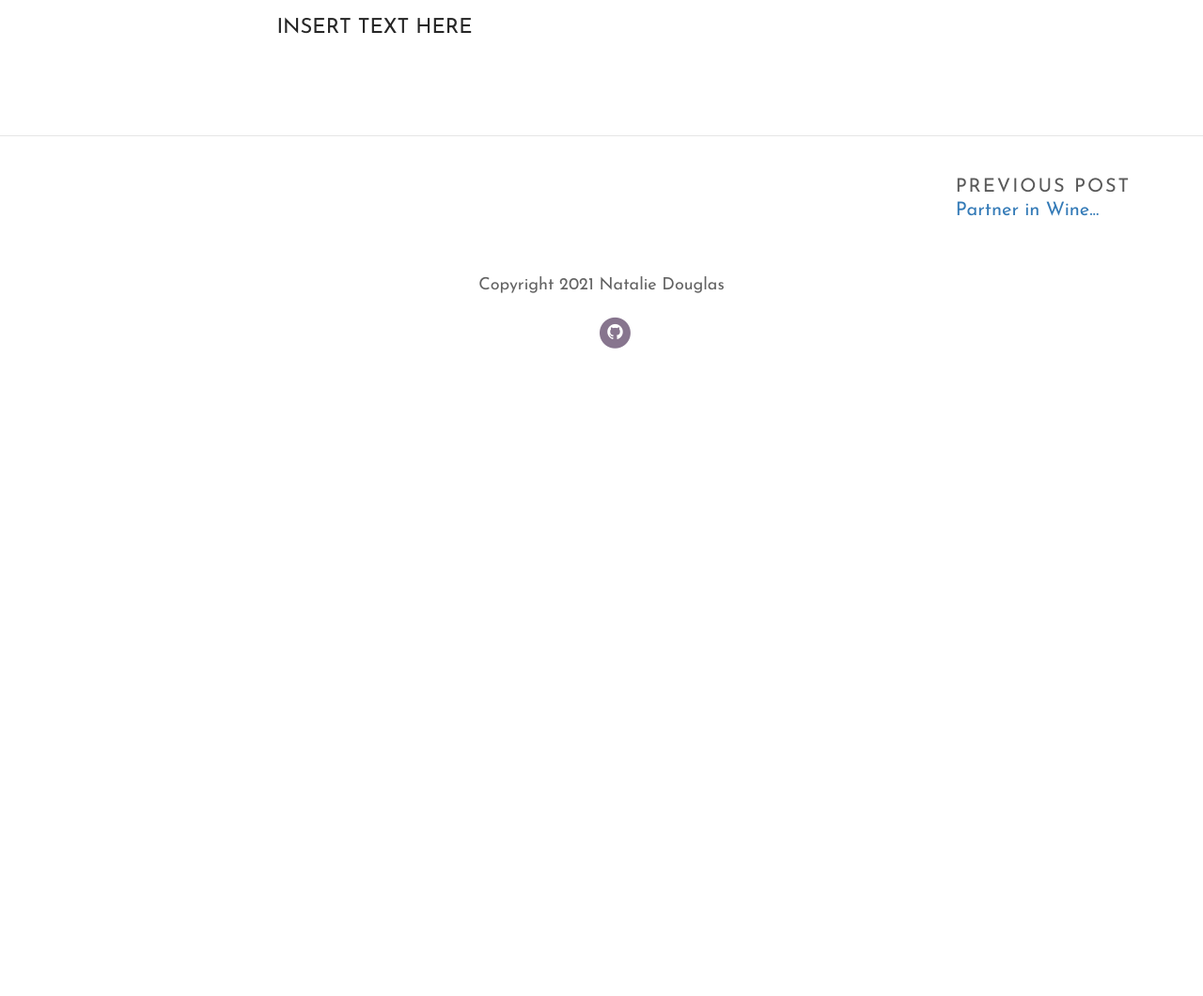
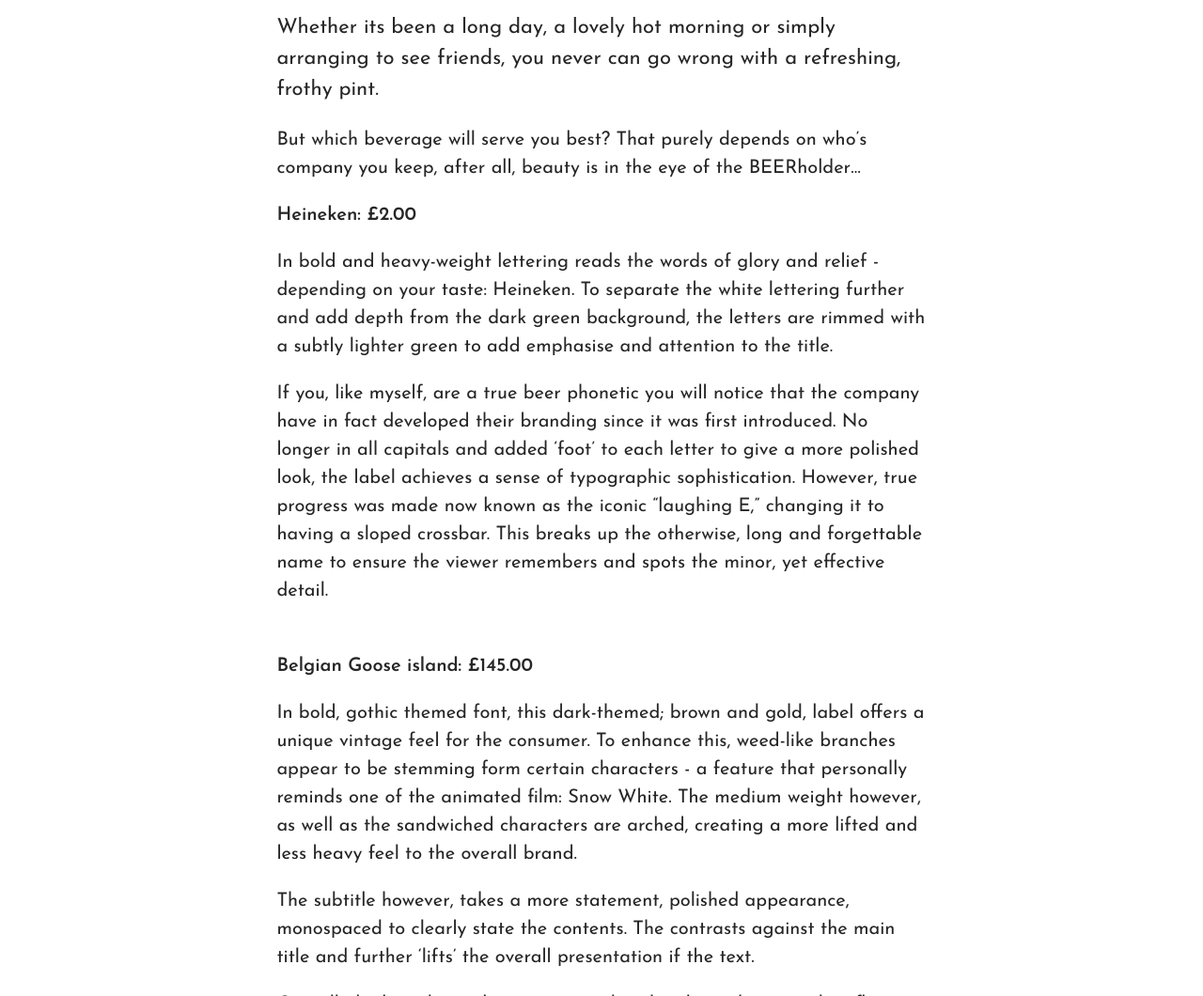
Before and after one commit to natalied0uglas/NatalieDouglas, a Jekyll site: the page built from _posts/2021-11-28-shakesbeer.md, in a window 1280 px wide and 1400 px high. Shown: the part 340-1400 px from the top of the window at 94% size. Built offline with Jekyll 4.4.1, drawn with Linux system fonts in a browser that asks for light colours; some web fonts are replaced; some of the changed text lies outside the part shown.

Commit message:
Update Post “2021-11-28-shakesbeer”

```diff
--- a/_posts/2021-11-28-shakesbeer.md
+++ b/_posts/2021-11-28-shakesbeer.md
@@ -6,4 +6,23 @@
 title_color: "#ffffff"
 comments: false
 ---
-INSERT TEXT HERE
+Whether its been a long day, a lovely hot morning or simply arranging to see friends, you never can go wrong with a refreshing, frothy pint.
+
+But which beverage will serve you best? That purely depends on who’s company you keep, after all, beauty is in the eye of the BEERholder…
+
+
+
+**Heineken: £2.00**
+
+In bold and heavy-weight lettering reads the words of glory and relief - depending on your taste: Heineken. To separate the white lettering further and add depth from the dark green background, the letters are rimmed with a subtly lighter green to add emphasise and attention to the title.
+
+If you, like myself, are a true beer phonetic you will notice that the company have in fact developed their branding since it was first introduced. No longer in all capitals and added ‘foot’ to each letter to give a more polished look, the label achieves a sense of typographic sophistication. However, true progress was made now known as the iconic “laughing E,” changing it to having a sloped crossbar. This breaks up the otherwise, long and forgettable name to ensure the viewer remembers and spots the minor, yet effective detail.
+
+\
+**Belgian Goose island: £145.00**
+
+In bold, gothic themed font, this dark-themed; brown and gold, label offers a unique vintage feel for the consumer. To enhance this, weed-like branches appear to be stemming form certain characters - a feature that personally reminds one of the animated film: Snow White. The medium weight however, as well as the sandwiched characters are arched, creating a more lifted and less heavy feel to the overall brand.
+
+The subtitle however, takes a more statement, polished appearance, monospaced to clearly state the contents. The contrasts against the main title and further ‘lifts’ the overall presentation if the text.
+
+Overall, the branding takes a rustic and gothic themed approach, reflecting the bitter-sweet taset, through the use of colouring and spacing.
```
